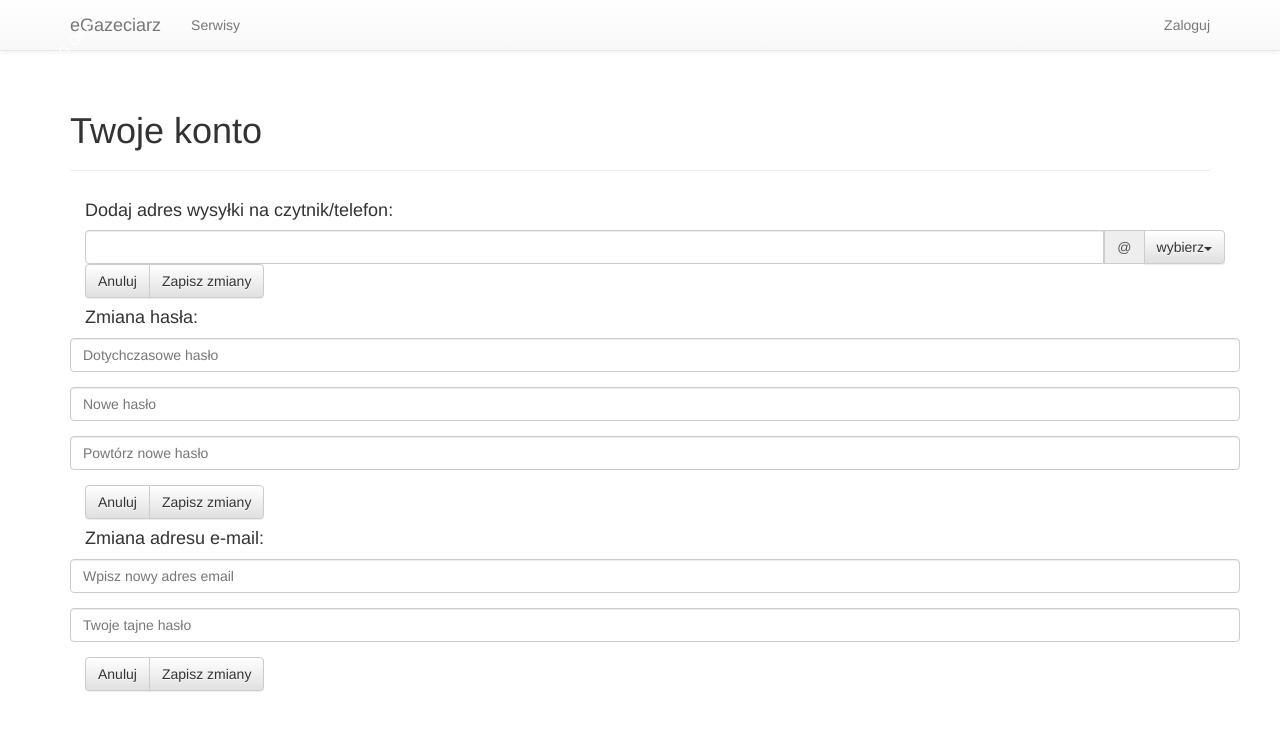
After one commit to SpisTresci/eGazeciarz, a Django app: template egazeciarz/egazeciarz/templates/account/account_panel.html in a window 1280 px wide. The commit adds this page. Shown: the top 731 px of the page. Run offline with Django 3.2, Linux system fonts and the light colour scheme; the template is opened without the code that fills it, so the values that code supplies are empty; some libraries are stand-ins or nearby versions.

Commit message:
T368_WIP: project

```diff
--- /dev/null
+++ b/egazeciarz/egazeciarz/templates/account/account_panel.html
@@ -0,0 +1,67 @@
+{% extends "egazeciarz/base.html" %}
+{% load widget_tweaks %}
+
+{% block title %}eGazeciarz - Panel użytkownika{% endblock title %}
+
+{% block body %}
+    <div class="container">
+        <div class="page-header">
+            <h1>Twoje konto</h1>
+        </div>
+        <div class="container">
+            <h4>Dodaj adres wysyłki na czytnik/telefon:</h4>
+            <div class="input-group">
+                <input type="text" class="form-control">
+                <form class="form-horizontal" role="form">
+                </form>
+                <span class="input-group-addon">@</span>
+                <div class="input-group-btn">
+                    <button type="button" class="btn btn-default dropdown-toggle" data-toggle="dropdown">wybierz<span class="caret"></span></button>
+                    <ul class="dropdown-menu dropdown-menu-right" role="menu">
+                        <li>kindle.com</li>
+                        <li>free.kindle.com</li>
+                        <li class="form-control">inny</li>
+                    </ul>
+                </div>
+            </div>
+            <div class="btn-group">
+                <button type="button" class="btn btn-default">Anuluj</button>
+                <button type="button" class="btn btn-default">Zapisz zmiany</button>
+            </div>
+        </div>
+        <div class="container">
+            <h4>Zmiana hasła:</h4>
+            <form class="form-horizontal" role="form">
+                <div class="form-group">
+                    <input type="password" class="form-control" id="inputPassword1" placeholder="Dotychczasowe hasło">
+                </div>
+                <div class="form-group">
+                    <input type="password" class="form-control" id="inputPassword2" placeholder="Nowe hasło">
+                </div>
+                <div class="form-group">
+                    <input type="password" class="form-control" id="inputPassword3" placeholder="Powtórz nowe hasło">
+                </div>
+            </form>
+            <div class="btn-group">
+                <button type="button" class="btn btn-default">Anuluj</button>
+                <button type="button" class="btn btn-default">Zapisz zmiany</button>
+            </div>
+        </div>
+        <div class="container">
+            <h4>Zmiana adresu e-mail:</h4>
+            <form class="form-horizontal" role="form">
+                <div class="form-group">
+                    <input type="email" class="form-control" id="inputEmail3" placeholder="Wpisz nowy adres email">
+                </div>
+                <div class="form-group">
+                    <input type="password" class="form-control" id="inputPassword4" placeholder="Twoje tajne hasło">
+                </div>
+            </form>
+            <div class="btn-group">
+                <button type="button" class="btn btn-default">Anuluj</button>
+                <button type="button" class="btn btn-default">Zapisz zmiany</button>
+            </div>
+        </div>
+    </div>
+
+{% endblock body %}
--- a/egazeciarz/egazeciarz/urls.py
+++ b/egazeciarz/egazeciarz/urls.py
@@ -13,6 +13,7 @@ urlpatterns = patterns(
         TemplateView.as_view(template_name="egazeciarz/index.html"),
         name="home",
     ),
+    url(r'^profile/',  TemplateView.as_view(template_name="account/account_panel.html"), name="profile",),
     url(r'^admin/', include(admin.site.urls)),
     url(r'^accounts/', include('allauth.urls')),
     url(r'^services/', include('services.urls', namespace='services')),
--- a/egazeciarz/services/templates/services/index.html
+++ b/egazeciarz/services/templates/services/index.html
@@ -1,8 +1,9 @@
-{% extends "base.html" %}
+{% extends "egazeciarz/base.html" %}
 
 {% block title %}eGazeciarz - Serwisy{% endblock title %}
 
 {% block body %}
+    <div class="container">
         {% if services_list %}
             <ul>
                 {% for service in services_list %}
@@ -10,6 +11,7 @@
                 {% endfor %}
             </ul>
         {% else %}
-        <h3>Prace trwają. Jeszcze nie podłączyliśmy żadnych serwisów.</h3>
+            <h4>Prace trwają. Jeszcze nie podłączyliśmy żadnych serwisów.</h4>
         {% endif %}
+    </div>
 {% endblock body %}
```
Lines whose indentation alone changed are shown as unchanged.
